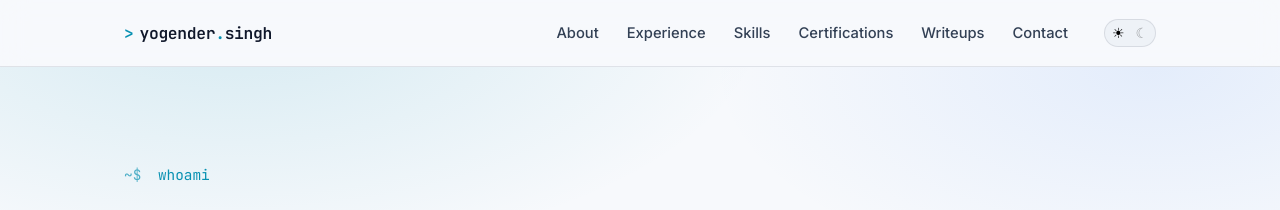
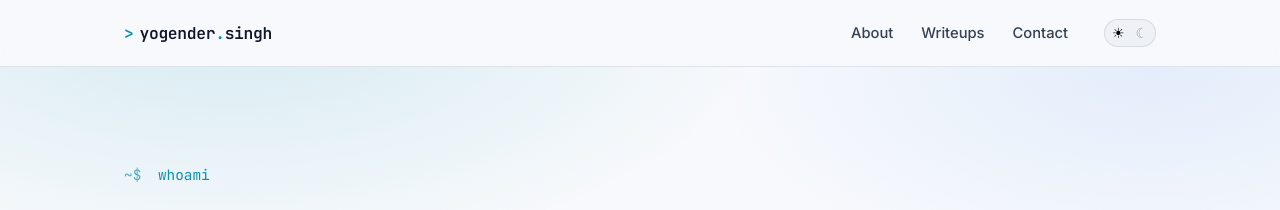
Before and after one commit to theyoge/theyoge.github.io, a Jekyll site: the page built from index.html, in a window 1280 px wide. Shown: the top 210 px of the page. Built offline with Jekyll 4.4.1, drawn with Linux system fonts in a browser that asks for light colours.

Commit message:
Trim nav to About, Writeups, Contact

```diff
--- a/index.html
+++ b/index.html
@@ -10,9 +10,6 @@ layout: default
     </a>
     <nav class="links" aria-label="Primary">
       <a href="/#about">About</a>
-      <a href="/#experience">Experience</a>
-      <a href="/#skills">Skills</a>
-      <a href="/#certifications">Certifications</a>
       <a href="/writeups/">Writeups</a>
       <a href="/#contact">Contact</a>
     </nav>
--- a/writeups.html
+++ b/writeups.html
@@ -10,7 +10,6 @@ layout: default
     </a>
     <nav class="links" aria-label="Primary">
       <a href="/#about">About</a>
-      <a href="/#experience">Experience</a>
       <a href="/writeups/">Writeups</a>
       <a href="/#contact">Contact</a>
     </nav>
```
